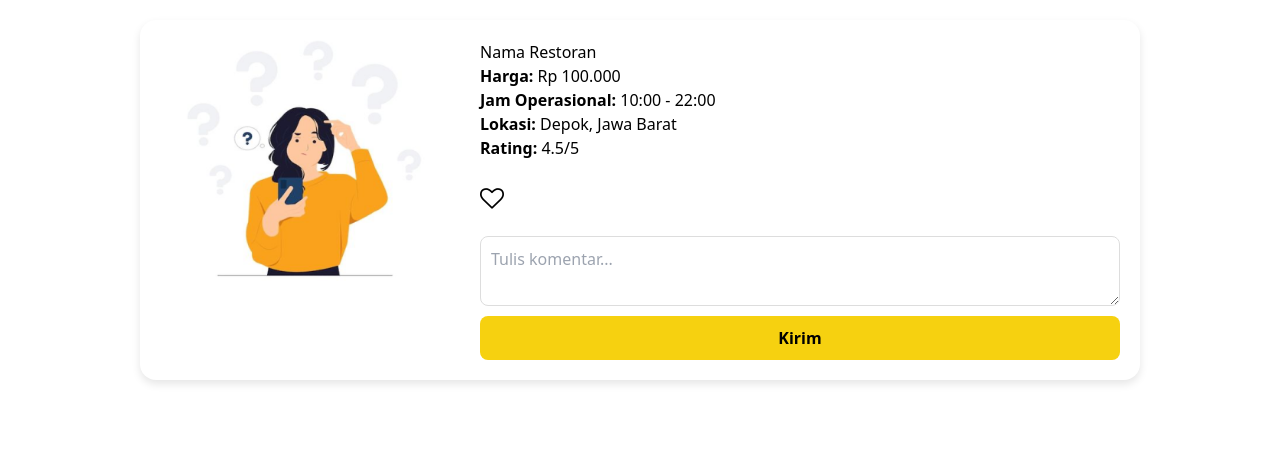
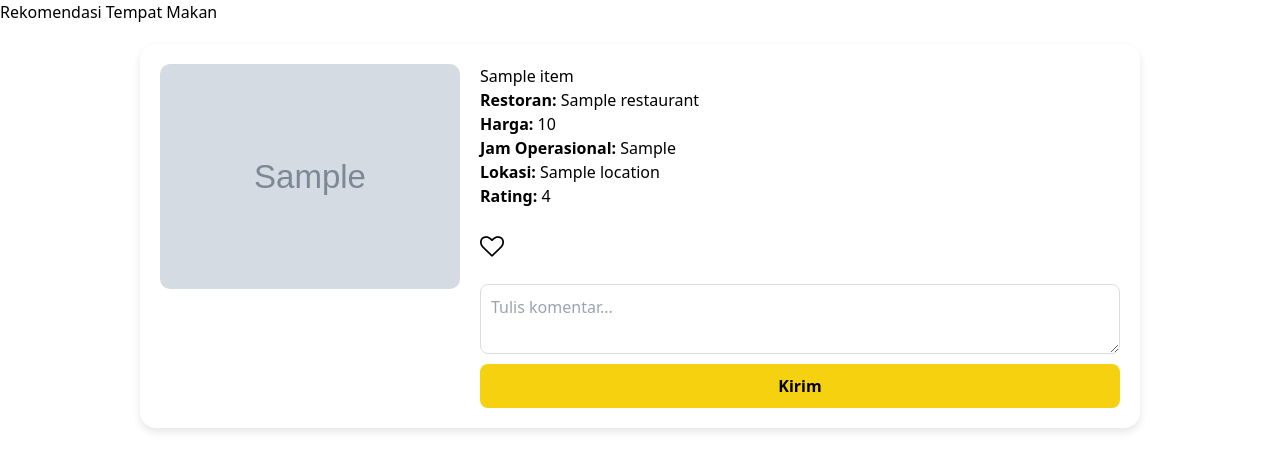
Before and after one commit to Kelompok-B08-PBP/nyarap-at-depok, a Django app: template nyarap_detailer/templates/nyarap_detailer.html in a window 1280 px wide. Shown: the top 471 px of the page. Run offline with Django 5.2, Linux system fonts and the light colour scheme; the template is opened without the code that fills it: most values are stand-ins (such as "Sample title", 1, 10 or a date in 2020); grey boxes marked "Sample" are stand-in pictures; some libraries are stand-ins or nearby versions.

Commit message:
update detailer

```diff
--- a/main/templates/main.html
+++ b/main/templates/main.html
@@ -469,5 +469,4 @@
         </div>
     </div>
     {% endif %} <!-- Close preference-history-section condition -->
-</div>
 {% endblock %}
--- a/nyarap_detailer/templates/nyarap_detailer.html
+++ b/nyarap_detailer/templates/nyarap_detailer.html
@@ -103,17 +103,21 @@
 {% endblock meta %}
 
 {% block content %}
+<h1>Rekomendasi Tempat Makan</h1>
 
+<div class="container">
+    {% for item in recommendations %}
     <div class="product-box">
         <div class="product-image">
-        <img src="{% static 'images/bingung.png' %}" alt="Product Image">
+            <img src="{{ item.image }}" alt="{{ item.name }}">
         </div>
         <div class="product-details">
-        <h2>Nama Restoran</h2>
-        <p><strong>Harga:</strong> Rp 100.000</p>
-        <p><strong>Jam Operasional:</strong> 10:00 - 22:00</p>
-        <p><strong>Lokasi:</strong> Depok, Jawa Barat</p>
-        <p><strong>Rating:</strong> 4.5/5</p>
+            <h2>{{ item.name }}</h2>
+            <p><strong>Restoran:</strong> {{ item.restaurant }}</p>
+            <p><strong>Harga:</strong> {{ item.price }}</p>
+            <p><strong>Jam Operasional:</strong> {{ item.operational_hours }}</p>
+            <p><strong>Lokasi:</strong> {{ item.location }}</p>
+            <p><strong>Rating:</strong> {{ item.rating }}</p>
 
             <!-- Wishlist Button -->
             <button class="wishlist-button" onclick="toggleWishlist(this)">
@@ -122,14 +126,17 @@
 
             <!-- Komentar -->
             <div class="comment-section">
-            <form>
+                <form method="POST">
+                    {% csrf_token %}
                     <textarea name="comment" placeholder="Tulis komentar..."></textarea>
+                    <input type="hidden" name="detailer_id" value="{{ item.id }}"> <!-- Jika Anda memiliki ID di item -->
                     <button type="submit">Kirim</button>
                 </form>
             </div>
         </div>
     </div>
-
+    {% endfor %}
+</div>
 
 <script>
     function toggleWishlist(button) {
```
Also changed, not shown: nyarap_detailer/models.py (+7 -7 lines), nyarap_detailer/views.py (+48 -2 lines), main/urls.py (line endings or trailing spaces), nyarap_detailer/migrations/0005_remove_detailer_description_and_more.py (added). Lines whose indentation alone changed are shown as unchanged.
